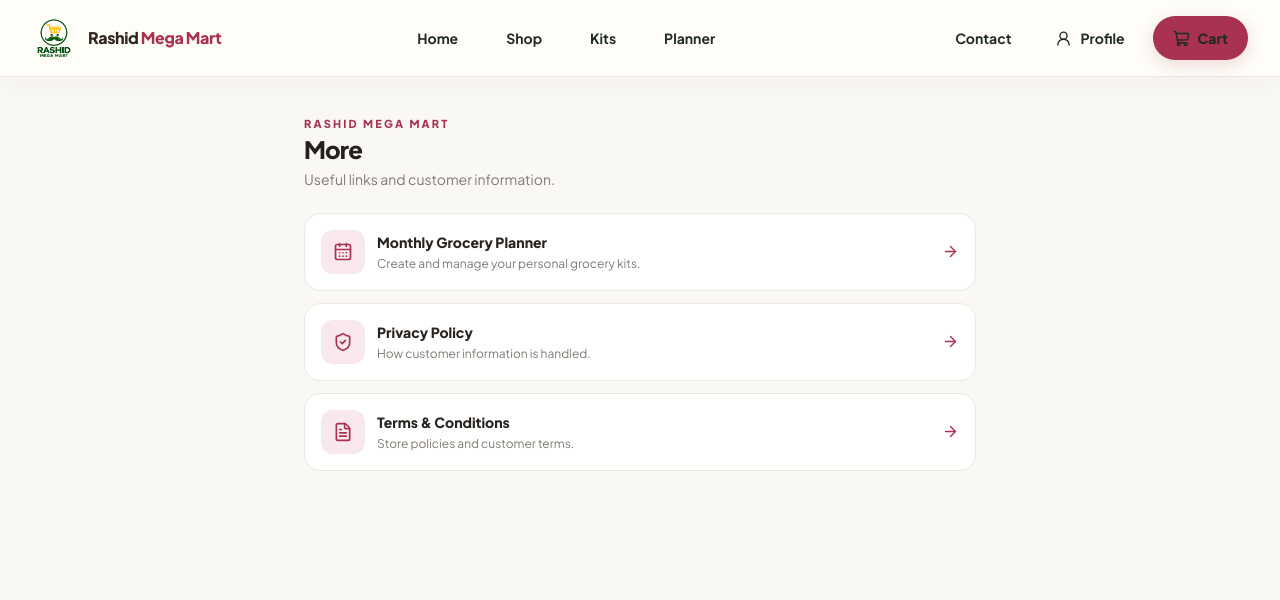
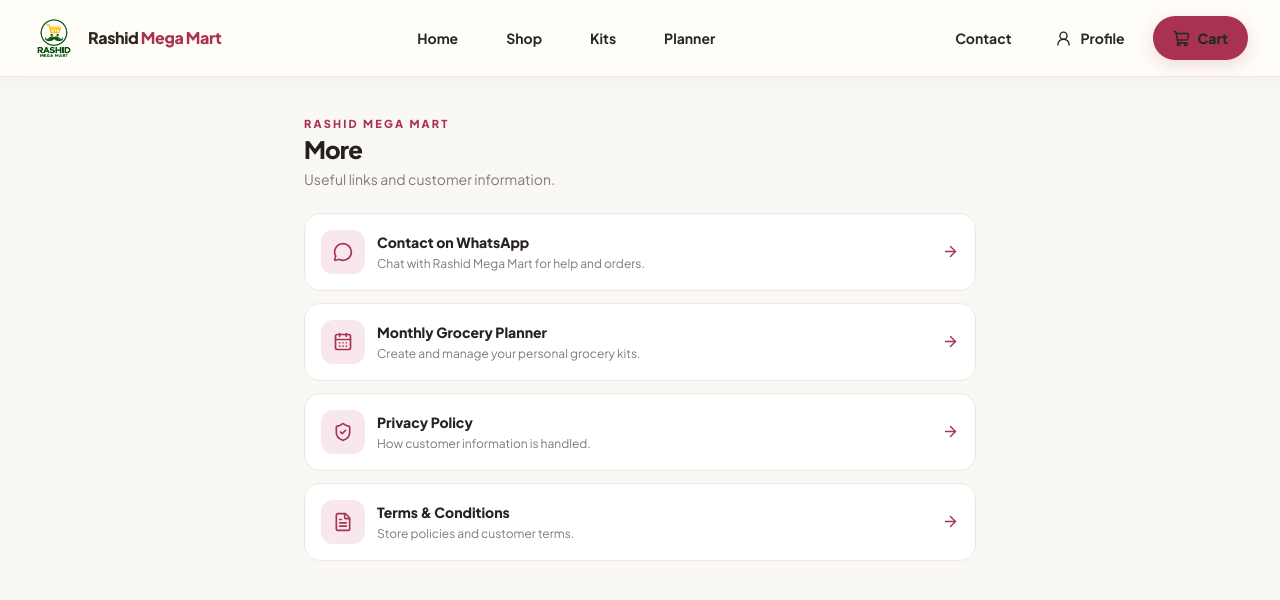
Before and after one commit to NoorTechnologies/rashidmegamartv0.1, a Next.js app: page /more in a window 1280 px wide. Shown: the top 600 px of the page. Built offline with nearby package versions, Linux system fonts and the light colour scheme.

Commit message:
Add WhatsApp contact under More

```diff
--- a/src/app/more/page.tsx
+++ b/src/app/more/page.tsx
@@ -1,7 +1,9 @@
 import Link from "next/link";
-import { ArrowRight, CalendarDays, CircleHelp, FileText, ShieldCheck } from "lucide-react";
+import { MessageCircle } from "lucide-react";
+import { ArrowRight, CalendarDays, FileText, ShieldCheck } from "lucide-react";
 
 const links = [
+  { title: "Contact on WhatsApp", description: "Chat with Rashid Mega Mart for help and orders.", href: "https://wa.me/918962531603", icon: MessageCircle },
   { title: "Monthly Grocery Planner", description: "Create and manage your personal grocery kits.", href: "/planner", icon: CalendarDays },
   { title: "Privacy Policy", description: "How customer information is handled.", href: "/privacy-policy", icon: ShieldCheck },
   { title: "Terms & Conditions", description: "Store policies and customer terms.", href: "/terms", icon: FileText },
@@ -16,7 +18,7 @@ export default function MorePage() {
         <p className="mt-1 text-sm text-[#817A74]">Useful links and customer information.</p>
         <div className="mt-6 space-y-3">
           {links.map(({ title, description, href, icon: Icon }) => (
-            <Link key={href} href={href} className="flex min-h-[76px] items-center gap-3 rounded-2xl border border-[#EEE8E1] bg-white p-4 transition hover:border-[#E5D4D9]">
+            <Link key={href} href={href} target={href.startsWith("https://") ? "_blank" : undefined} rel={href.startsWith("https://") ? "noopener noreferrer" : undefined} className="flex min-h-[76px] items-center gap-3 rounded-2xl border border-[#EEE8E1] bg-white p-4 transition hover:border-[#E5D4D9]">
               <span className="flex size-11 shrink-0 items-center justify-center rounded-xl bg-[#F8E8ED] text-[#A83250]"><Icon size={20} /></span>
               <span className="min-w-0 flex-1"><span className="block text-sm font-extrabold text-[#29231F]">{title}</span><span className="mt-1 block text-xs text-[#817A74]">{description}</span></span>
               <ArrowRight size={17} className="text-[#A83250]" />
```
